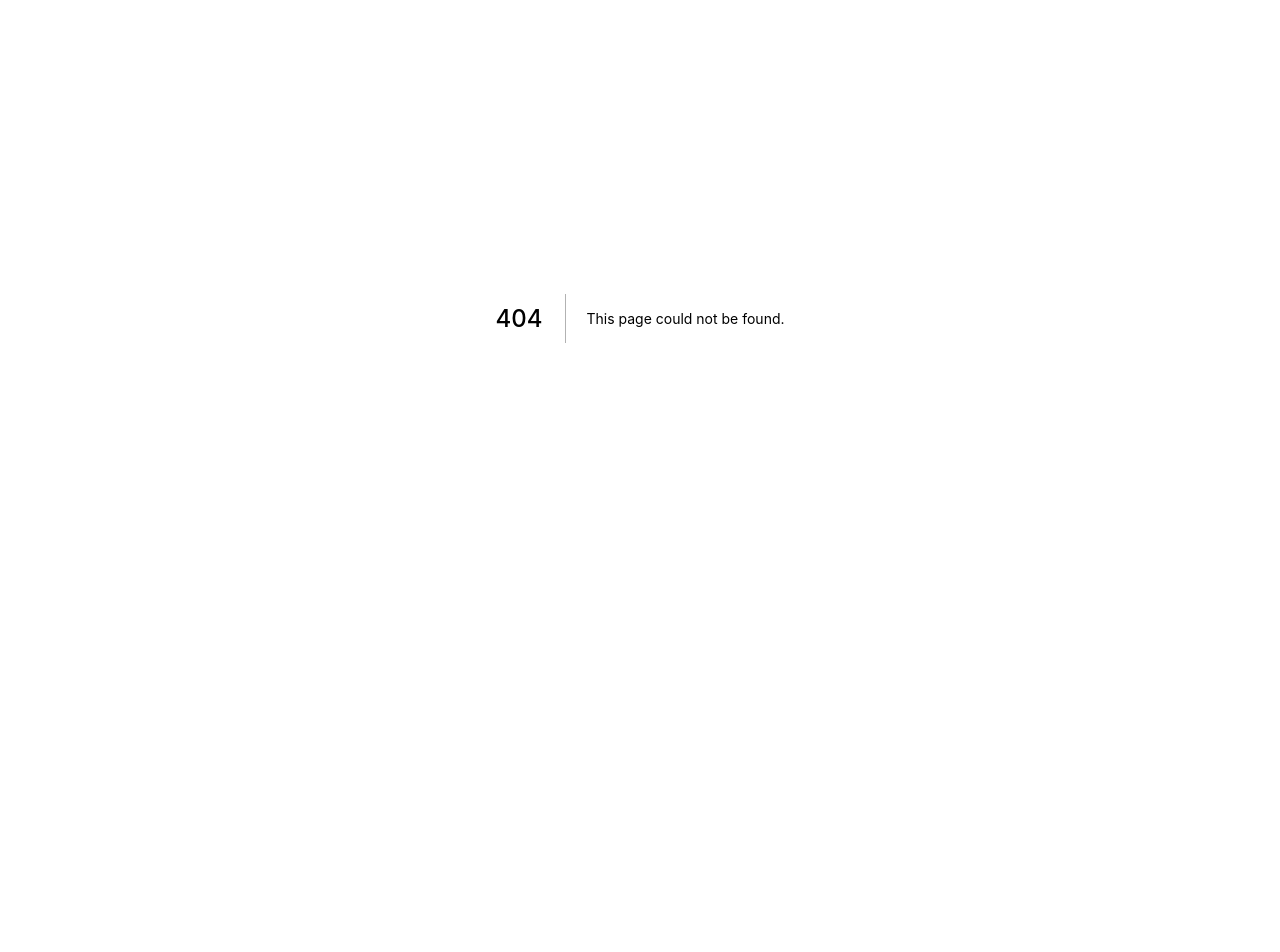
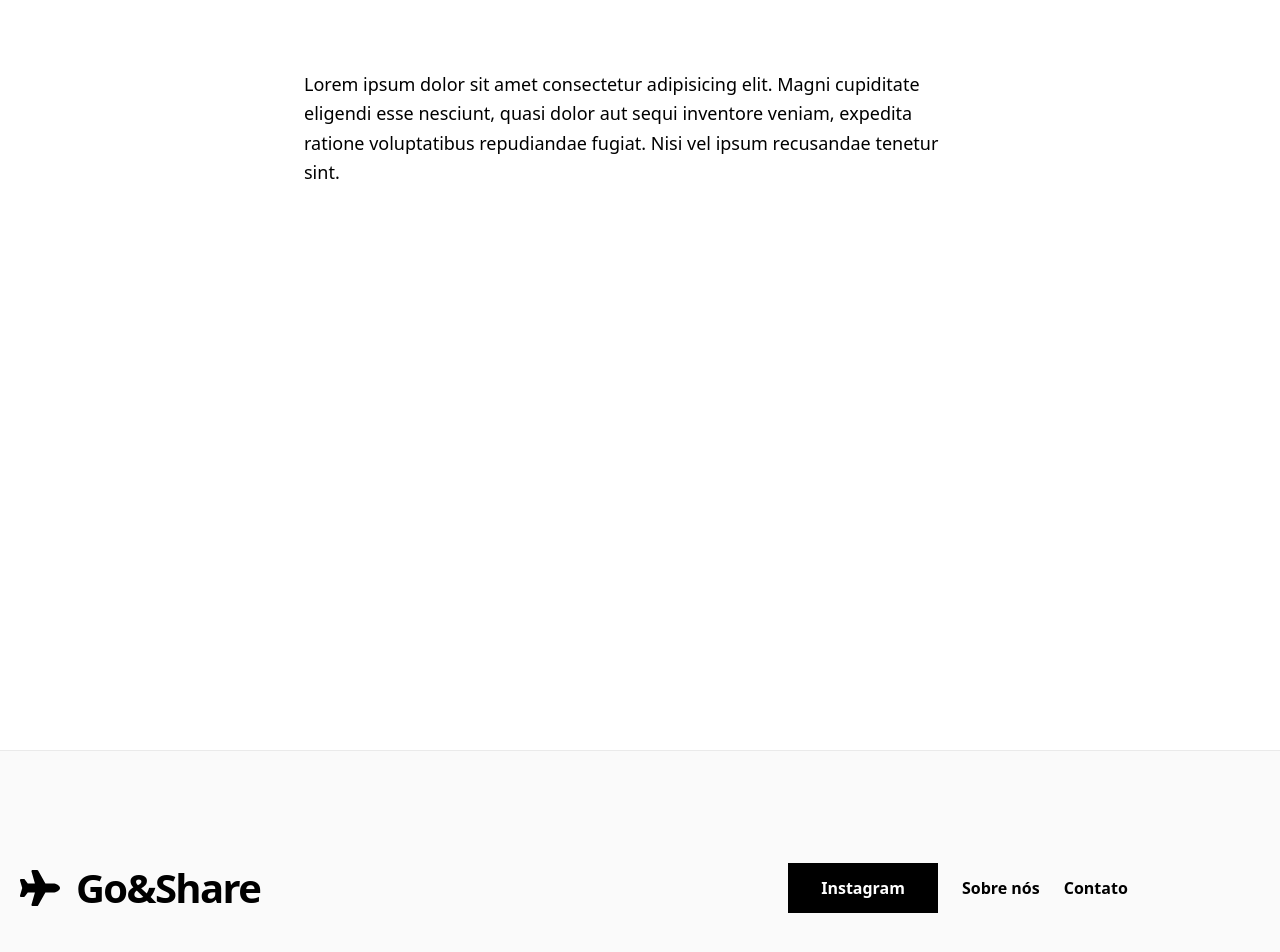
Before and after one commit to otaviothor/app-blog-nextjs, a Next.js app: page /about-us in a window 1280 px wide. Before the commit this address had no page. Shown: the part 82-1034 px from the top of the page. Before the commit the page ends 800 px from the top, so only its background shows below. Built offline with nearby package versions, Linux system fonts and the light colour scheme.

Commit message:
feat(about-us): create page

```diff
--- a/components/footer.tsx
+++ b/components/footer.tsx
@@ -18,14 +18,20 @@ const Footer = () => {
             <a
               href="https://www.instagram.com/_.noemiferrari/"
               target="_blank"
-              className="mx-3 bg-black hover:bg-white hover:text-black border border-black text-white font-bold py-3 px-12 lg:px-8 duration-200 transition-colors mb-6 lg:mb-0"
+              className="mx-3 bg-black hover:bg-white hover:text-black border border-black text-white font-bold py-3 px-12 lg:px-8 duration-200 transition-colors mb-3 lg:mb-0"
             >
               Instagram
             </a>
             <a
+              href={`/about-us`}
+              className="mx-3 my-3 font-bold hover:underline"
+            >
+              Sobre nós
+            </a>
+            <a
               href={`mailto:${CONTACT}`}
               target="_blank"
-              className="mx-3 font-bold hover:underline"
+              className="mx-3 my-3 font-bold hover:underline"
             >
               Contato
             </a>
--- /dev/null
+++ b/pages/about-us.tsx
@@ -0,0 +1,81 @@
+import Container from "../components/container";
+import PostBody from "../components/post-body";
+import Header from "../components/header";
+import Layout from "../components/layout";
+import Head from "next/head";
+import { BLOG_NAME } from "../lib/constants";
+
+const AboutUs = () => {
+  return (
+    <Layout>
+      <Container>
+        <Header />
+        <article className="mb-32">
+          <Head>
+            <title>Sobre nós | {BLOG_NAME}</title>
+            {/* <meta property="og:image" content={post.ogImage.url} /> */}
+          </Head>
+          {/* <PostHeader
+            title={post.title}
+            coverImage={post.coverImage}
+            date={post.date}
+            author={post.author}
+          /> */}
+          <PostBody
+            content={`
+              Lorem ipsum dolor sit amet consectetur adipisicing elit. Magni
+              cupiditate eligendi esse nesciunt, quasi dolor aut sequi inventore
+              veniam, expedita ratione voluptatibus repudiandae fugiat. Nisi vel
+              ipsum recusandae tenetur sint.
+            `}
+          />
+        </article>
+      </Container>
+    </Layout>
+  );
+};
+
+export default AboutUs;
+
+// type Params = {
+//   params: {
+//     slug: string;
+//   };
+// };
+
+// export async function getStaticProps({ params }: Params) {
+//   const post = getPostBySlug(params.slug, [
+//     "title",
+//     "date",
+//     "slug",
+//     "author",
+//     "content",
+//     "ogImage",
+//     "coverImage",
+//   ]);
+//   const content = await markdownToHtml(post.content || "");
+
+//   return {
+//     props: {
+//       post: {
+//         ...post,
+//         content,
+//       },
+//     },
+//   };
+// }
+
+// export async function getStaticPaths() {
+//   const posts = getAllPosts(["slug"]);
+
+//   return {
+//     paths: posts.map((post) => {
+//       return {
+//         params: {
+//           slug: post.slug,
+//         },
+//       };
+//     }),
+//     fallback: false,
+//   };
+// }
```
